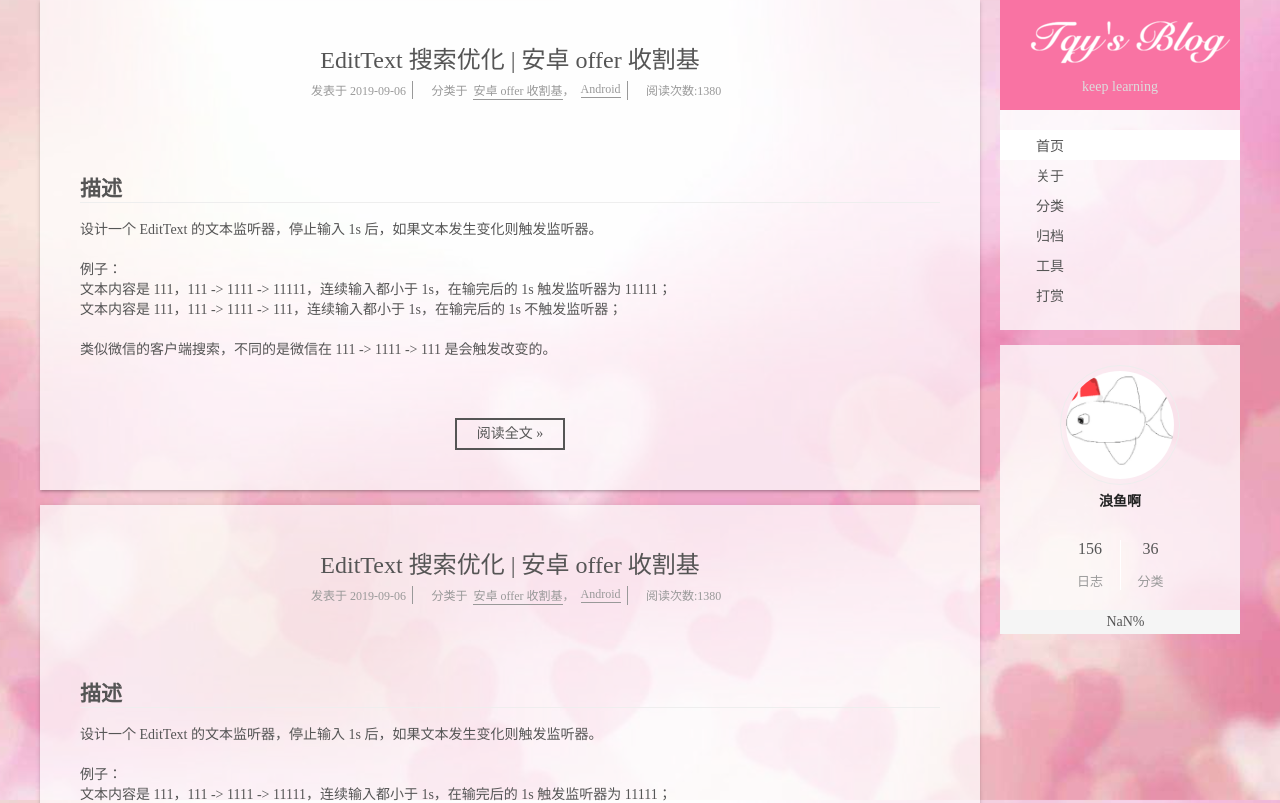
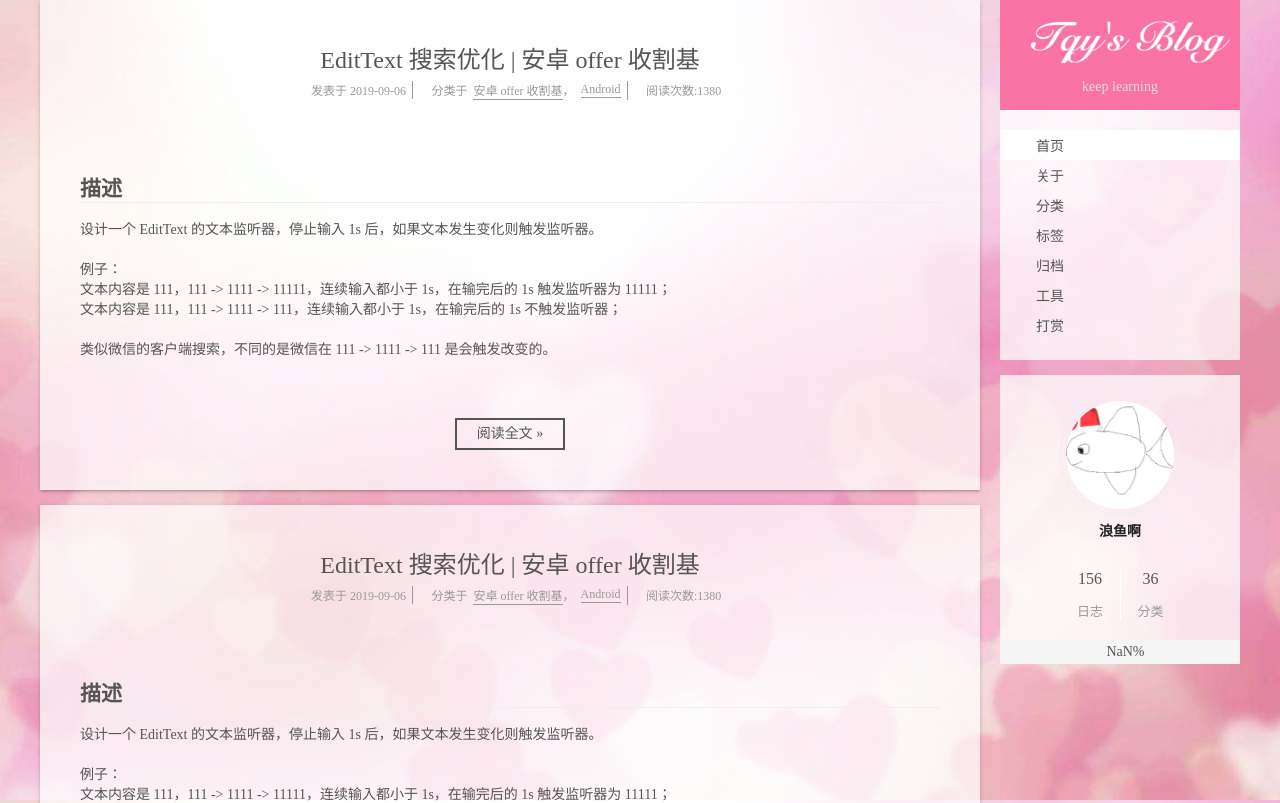
Before and after one commit to tangqianyu/my-blog, an Angular app: page /blog/home in a window 1280 px wide. Shown: the top 803 px of the page. Built offline with nearby package versions, Linux system fonts and the light colour scheme; a web font is replaced by a local one.

Commit message:
no message

```diff
--- a/src/app/app-routing.module.ts
+++ b/src/app/app-routing.module.ts
@@ -1,6 +1,5 @@
 import { NgModule } from '@angular/core';
 import { Routes, RouterModule, Router, ActivatedRoute, NavigationEnd } from '@angular/router';
-import { BlogComponent } from './blog/blog.component';
 import { Title } from '@angular/platform-browser';
 import { filter, map, mergeMap } from 'rxjs/operators';
 import { TestComponent } from './test/test.component';
--- a/src/app/blog/components/header/header.component.ts
+++ b/src/app/blog/components/header/header.component.ts
@@ -27,6 +27,12 @@ export class HeaderComponent implements OnInit {
     },
 
     {
+      icon: 'icon-label',
+      text: '标签',
+      link: '/blog/label'
+    },
+
+    {
       icon: 'icon-file',
       text: '归档',
       link: '/blog/post'
--- a/src/app/blog/components/sidebar/sidebar.component.ts
+++ b/src/app/blog/components/sidebar/sidebar.component.ts
@@ -42,7 +42,7 @@ export class SidebarComponent implements OnInit, AfterViewInit, OnDestroy {
     /* 有效距离 */
     let validHeight = minus(qyBrowserUtils.getScrollHeight(), qyBrowserUtils.getClientHeight())
     /* 百分比 */
-    this.heightRate = toFixed(divide(multiply(qyBrowserUtils.getScrollTop(), 100), validHeight),0)
+    this.heightRate = toFixed(divide(qyBrowserUtils.getScrollTop() * 100, validHeight), 0)
   }
 
   toTop(): void {
--- /dev/null
+++ b/src/app/blog/label/label.component.html
@@ -0,0 +1,3 @@
+<p>
+  label works!
+</p>
--- /dev/null
+++ b/src/app/blog/label/label.component.ts
@@ -0,0 +1,15 @@
+import { Component, OnInit } from '@angular/core';
+
+@Component({
+  selector: 'qy-label',
+  templateUrl: './label.component.html',
+  styleUrls: ['./label.component.scss']
+})
+export class LabelComponent implements OnInit {
+
+  constructor() { }
+
+  ngOnInit() {
+  }
+
+}
--- a/src/index.html
+++ b/src/index.html
@@ -5,7 +5,8 @@
   <meta charset="utf-8">
   <title>Blog</title>
   <base href="/">
-  <meta name="viewport" content="width=device-width, initial-scale=1">
+  <meta name="viewport"
+    content="width=device-width, initial-scale=1.0, minimum-scale=1.0, maximum-scale=1.0, user-scalable=no" />
   <link rel="icon" type="image/x-icon" href="favicon.ico">
 </head>
 
--- a/src/styles/font.scss
+++ b/src/styles/font.scss
@@ -1,12 +1,12 @@
 @font-face {
   font-family: 'iconfont';
   /* project id 1445473 */
-  src: url('//at.alicdn.com/t/font_1445473_00gjlbntndj9.eot');
-  src: url('//at.alicdn.com/t/font_1445473_00gjlbntndj9.eot?#iefix') format('embedded-opentype'),
-    url('//at.alicdn.com/t/font_1445473_00gjlbntndj9.woff2') format('woff2'),
-    url('//at.alicdn.com/t/font_1445473_00gjlbntndj9.woff') format('woff'),
-    url('//at.alicdn.com/t/font_1445473_00gjlbntndj9.ttf') format('truetype'),
-    url('//at.alicdn.com/t/font_1445473_00gjlbntndj9.svg#iconfont') format('svg');
+  src: url('//at.alicdn.com/t/font_1445473_d66mdt0pbcp.eot');
+  src: url('//at.alicdn.com/t/font_1445473_d66mdt0pbcp.eot?#iefix') format('embedded-opentype'),
+    url('//at.alicdn.com/t/font_1445473_d66mdt0pbcp.woff2') format('woff2'),
+    url('//at.alicdn.com/t/font_1445473_d66mdt0pbcp.woff') format('woff'),
+    url('//at.alicdn.com/t/font_1445473_d66mdt0pbcp.ttf') format('truetype'),
+    url('//at.alicdn.com/t/font_1445473_d66mdt0pbcp.svg#iconfont') format('svg');
 }
 
 .iconfont {
@@ -53,3 +53,7 @@
 .icon-eye::before {
   content: "\e63a";
 }
+
+.icon-label::before {
+  content: "\e63d"
+}
```
Also changed, not shown: src/app/blog/blog.module.ts (+7 -0 lines), src/app/blog/label/label.component.scss (added).
